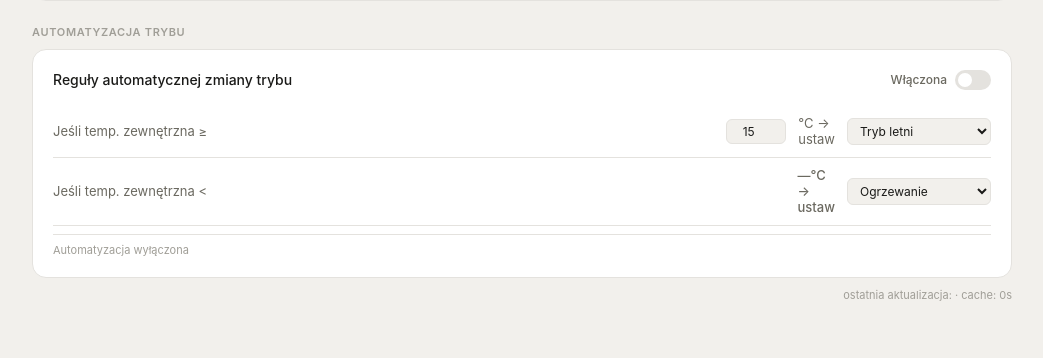
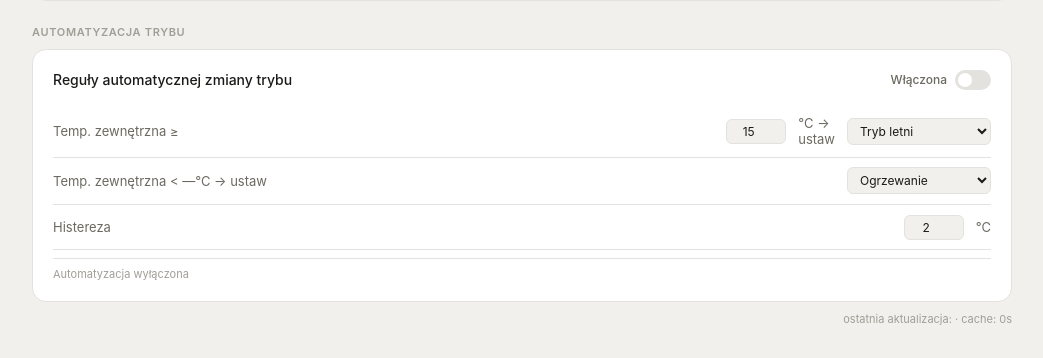
Before and after one commit to rafalantas/defro-dashboard, a Flask app: page / in a window 1280 px wide. Shown: the part 1125-1483 px from the top of the page, without its empty margins (118-1161 px from the left). Before the commit the page ends 1426 px from the top, so only its background shows below. Run offline with Flask 3, Linux system fonts and the light colour scheme; data that the repository does not hold is empty.

Commit message:
Enhance temperature settings in index.html
Updated temperature input fields and labels for better clarity. Added hysteresis input and adjusted related functionality in the JavaScript.

```diff
--- a/templates/index.html
+++ b/templates/index.html
@@ -330,8 +330,8 @@ body { font-family: -apple-system, BlinkMacSystemFont, 'Segoe UI', sans-serif; b
     </div>
 
     <div class="auto-row">
-      <span class="auto-label">Jeśli temp. zewnętrzna ≥</span>
-      <input class="auto-input" type="number" id="auto-temp-threshold" value="15" min="-20" max="30" onchange="saveAuto()">
+      <span class="auto-label">Temp. zewnętrzna ≥</span>
+      <input class="auto-input" type="number" id="auto-temp-threshold" value="15" min="-20" max="30" step="0.5" onchange="saveAuto()">
       <span class="auto-label" style="flex:0">°C → ustaw</span>
       <select class="auto-select" id="auto-temp-mode" onchange="saveAuto()">
         <option value="3">Tryb letni</option>
@@ -341,14 +341,18 @@ body { font-family: -apple-system, BlinkMacSystemFont, 'Segoe UI', sans-serif; b
       </select>
     </div>
     <div class="auto-row">
-      <span class="auto-label">Jeśli temp. zewnętrzna &lt;</span>
-      <span class="auto-label" style="flex:0;font-weight:500" id="auto-below-label">—°C → ustaw</span>
+      <span class="auto-label">Temp. zewnętrzna &lt; <span id="lbl-below">—</span>°C → ustaw</span>
       <select class="auto-select" id="auto-temp-below-mode" onchange="saveAuto()">
         <option value="0">Ogrzewanie</option>
         <option value="1">Priorytet kotła</option>
         <option value="2">Pompy równoległe</option>
         <option value="3">Tryb letni</option>
       </select>
+    </div>
+    <div class="auto-row">
+      <span class="auto-label">Histereza</span>
+      <input class="auto-input" type="number" id="auto-temp-hysteresis" value="2" min="0" max="10" step="0.5" onchange="saveAuto()">
+      <span class="auto-label" style="flex:0">°C</span>
     </div>
 
     <div class="auto-status" id="auto-status">Automatyzacja wyłączona</div>
@@ -406,22 +410,28 @@ async function loadAutoSettings() {
   try {
     const res = await fetch('/api/settings');
     const s   = await res.json();
+    const thr = s.auto_temp_threshold ?? 15;
+    const hys = s.auto_temp_hysteresis ?? 2;
     document.getElementById('auto-enabled').checked          = s.auto_enabled ?? false;
-    document.getElementById('auto-temp-threshold').value     = s.auto_temp_threshold ?? 15;
+    document.getElementById('auto-temp-threshold').value     = thr;
+    document.getElementById('auto-temp-hysteresis').value    = hys;
     document.getElementById('auto-temp-mode').value          = s.auto_temp_mode ?? 3;
     document.getElementById('auto-temp-below-mode').value    = s.auto_temp_below_mode ?? 0;
+    document.getElementById('lbl-below').textContent         = (thr - hys).toFixed(1);
     updateAutoStatus(s);
   } catch(e) { console.error('Settings load error', e); }
 }
 
 async function saveAuto() {
   const thr = parseFloat(document.getElementById('auto-temp-threshold').value);
-  document.getElementById('auto-below-label').textContent = `${thr}°C → ustaw`;
+  const hys = parseFloat(document.getElementById('auto-temp-hysteresis').value);
+  document.getElementById('lbl-below').textContent = (thr - hys).toFixed(1);
   const s = {
-    auto_enabled:          document.getElementById('auto-enabled').checked,
-    auto_temp_threshold:   thr,
-    auto_temp_mode:        parseInt(document.getElementById('auto-temp-mode').value),
-    auto_temp_below_mode:  parseInt(document.getElementById('auto-temp-below-mode').value),
+    auto_enabled:         document.getElementById('auto-enabled').checked,
+    auto_temp_threshold:  thr,
+    auto_temp_hysteresis: hys,
+    auto_temp_mode:       parseInt(document.getElementById('auto-temp-mode').value),
+    auto_temp_below_mode: parseInt(document.getElementById('auto-temp-below-mode').value),
   };
   try {
     const res  = await fetch('/api/settings', { method:'POST', headers:{'Content-Type':'application/json'}, body: JSON.stringify(s) });
@@ -440,11 +450,14 @@ function updateAutoStatus(s) {
     return;
   }
   const thr   = s.auto_temp_threshold;
+  const hys   = s.auto_temp_hysteresis ?? 2;
   const above = MODES[s.auto_temp_mode];
   const below = MODES[s.auto_temp_below_mode];
   const curr  = currentTempExtern ?? '—';
-  const active = currentTempExtern !== null && currentTempExtern >= thr;
-  el.textContent = `Aktywna · temp. zewn. ${curr}°C · ${active ? '≥' : '<'} ${thr}°C → ${active ? above : below}`;
+  const inAbove = currentTempExtern !== null && currentTempExtern >= thr;
+  const inBelow = currentTempExtern !== null && currentTempExtern < thr - hys;
+  const zone  = inAbove ? `≥ ${thr}°C → ${above}` : inBelow ? `< ${(thr-hys).toFixed(1)}°C → ${below}` : `strefa histerezy (${(thr-hys).toFixed(1)}–${thr}°C)`;
+  el.textContent = `Aktywna · temp. zewn. ${curr}°C · ${zone}`;
   el.className = 'auto-status active';
 }
 
```
